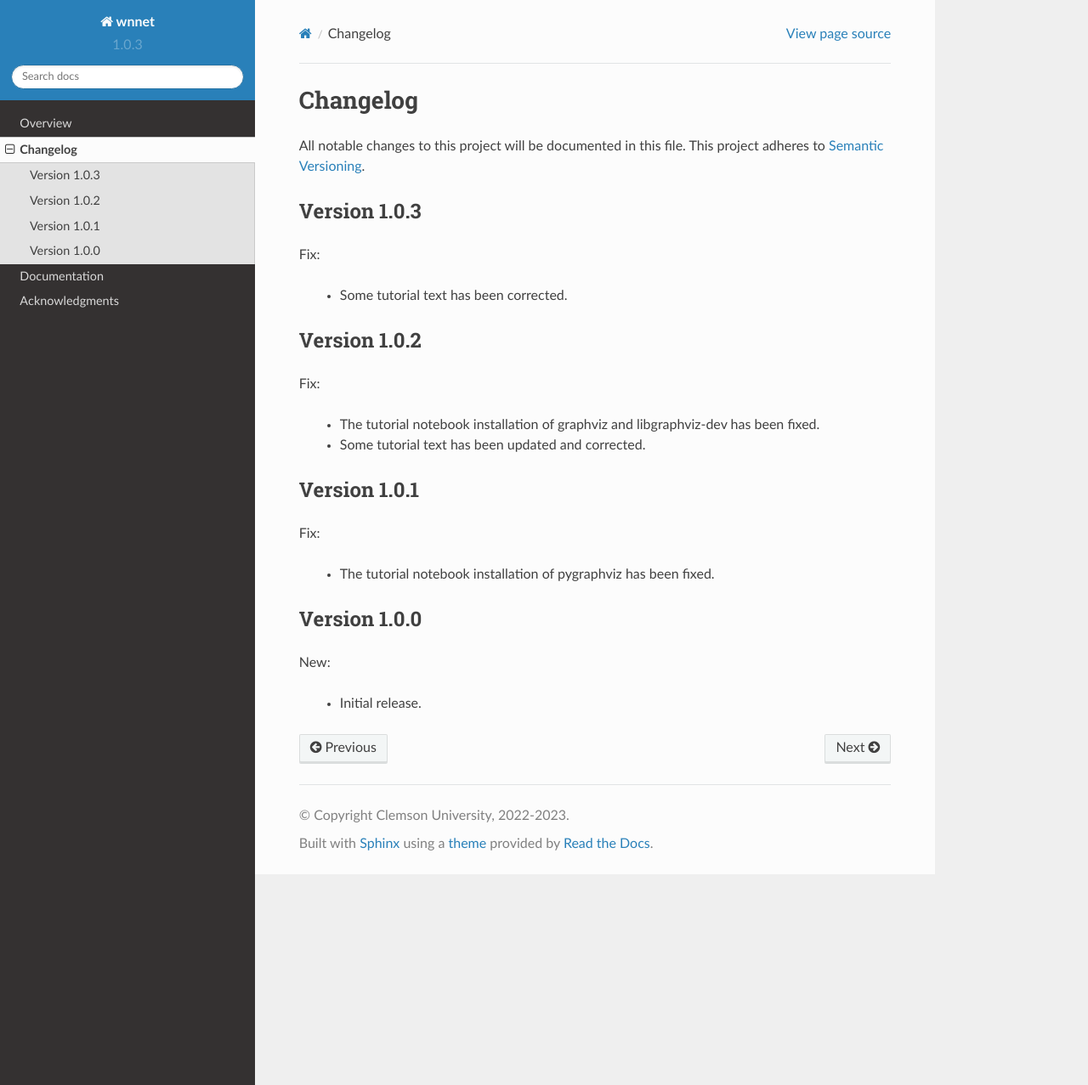
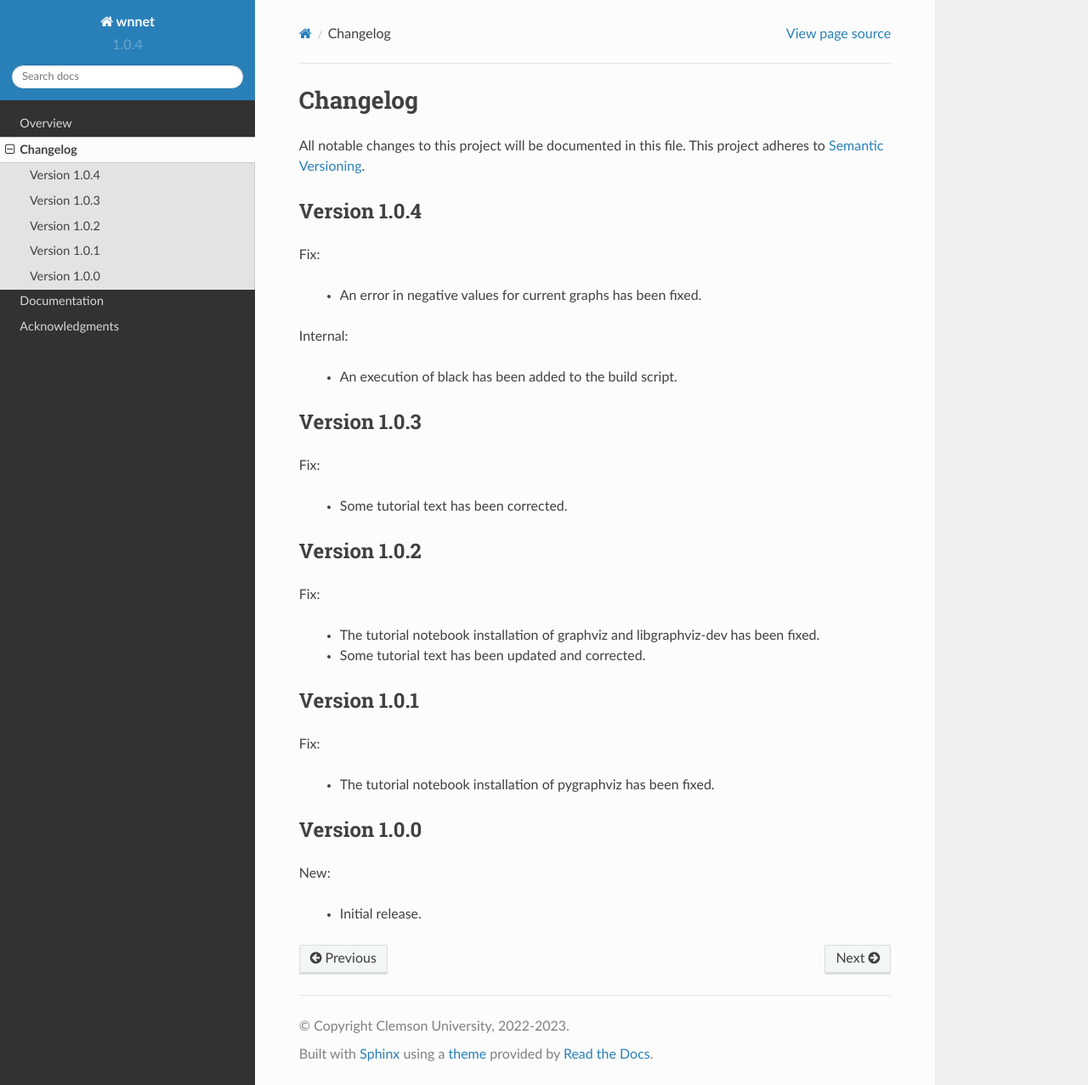
Before and after one commit to mbradle/wnnet, a Sphinx documentation site: the page built from doc/source/changelog.rst, in a window 1280 px wide and 1277 px high. Shown: the whole window at 85% size. Built offline with Sphinx 7.4.7 and the Read the Docs theme 2.0.0, drawn with Linux system fonts in a browser that asks for light colours.

Commit message:
Bump version.  Fix negative current error.  Add black to build script.

```diff
--- a/doc/source/changelog.rst
+++ b/doc/source/changelog.rst
@@ -3,6 +3,17 @@ Changelog
 
 All notable changes to this project will be documented in this file.  This
 project adheres to `Semantic Versioning <http://semver.org/spec/v2.0.0.html>`_.
+
+Version 1.0.4
+-------------
+
+Fix:
+
+  * An error in negative values for current graphs has been fixed.
+
+Internal:
+
+  * An execution of black has been added to the build script.
 
 Version 1.0.3
 -------------
--- a/wnnet/__about__.py
+++ b/wnnet/__about__.py
@@ -2,6 +2,6 @@ __all__ = ["__title__", "__summary__", "__version__", "__author__", "__copyright
 
 __title__ = "wnnet"
 __summary__ = "Python project to handle webnucleo reaction networks"
-__version__ = "1.0.3"
+__version__ = "1.0.4"
 __author__ = "Clemson University"
 __copyright__ = "Clemson University, 2022-2023"
```
Also changed, not shown: 2 other files.
